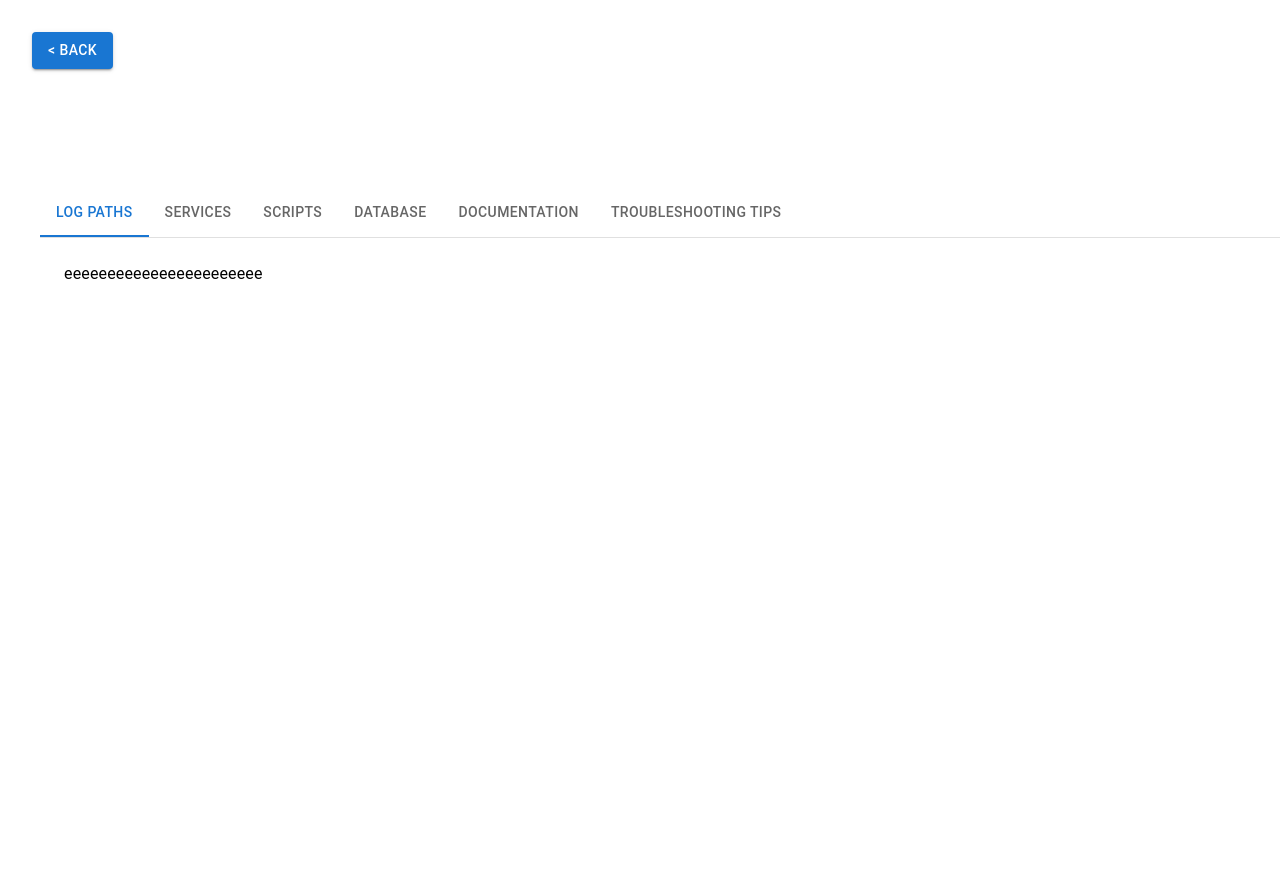
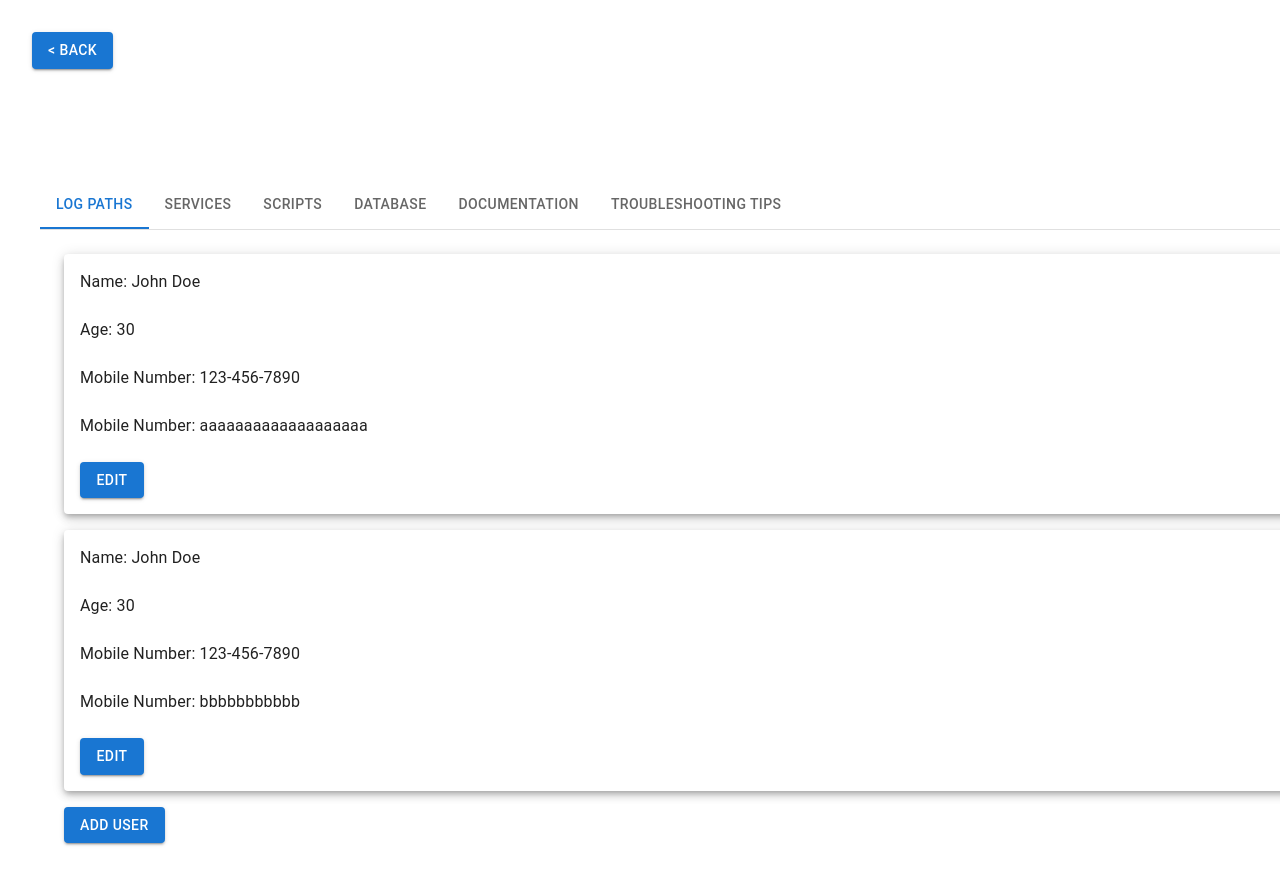
Before and after one commit to KAMADUSHKA/store-project, a React (Create React App) app: page /DigiBill in a window 1280 px wide. Shown: the top 884 px of the page. Before the commit the page ends 800 px from the top, so only its background shows below. Built offline with nearby package versions, Linux system fonts and the light colour scheme.

Commit message:
create tamplate for the table

```diff
--- a/src/Pages/DigiBill.js
+++ b/src/Pages/DigiBill.js
@@ -1,4 +1,4 @@
-import React from "react";
+import React, { useState } from "react";
 import Box from "@mui/material/Box";
 import Tab from "@mui/material/Tab";
 import TabContext from "@mui/lab/TabContext";
@@ -10,32 +10,73 @@ import MenuItem from "@mui/material/MenuItem";
 import FormControl from "@mui/material/FormControl";
 import Select from "@mui/material/Select";
 import { Navigate, useNavigate } from "react-router-dom";
-import { Button, Card, Grid, autocompleteClasses } from "@mui/material";
+import {
+  Button,
+  Card,
+  Grid,
+  Paper,
+  Typography,
+  autocompleteClasses,
+} from "@mui/material";
 import { FieldArray, Form, Formik } from "formik";
+
+const initialData = [
+  {
+    Service: "John Doe",
+    ServiceIp: 30,
+    ServerParth: "123-456-7890",
+    Discription: "aaaaaaaaaaaaaaaaaaa",
+  },
+  {
+    Service: "John Doe",
+    ServiceIp: 30,
+    ServerParth: "123-456-7890",
+    Discription: "bbbbbbbbbbb",
+  },
+];
 
 const logParth = [
   {
-    Service:'*******',
-    ServiceIp:'192.169.12.15',
-    ServerParth:'1111111111',
-    Discription:'aaaaaaaaaaaaaaaaaaa'
+    Service: "*******",
+    ServiceIp: "192.169.12.15",
+    ServerParth: "1111111111",
+    Discription: "aaaaaaaaaaaaaaaaaaa",
   },
   {
-    Service:'1*******',
-    ServiceIp:'192.169.12.15',
-    ServerParth:'22222222222',
-    Discription:'bbbbbbbbbbbb'
-  }
-]
+    Service: "1*******",
+    ServiceIp: "192.169.12.15",
+    ServerParth: "22222222222",
+    Discription: "bbbbbbbbbbbb",
+  },
+];
+
+const Services = [
+  {
+    ServiceName: "*******",
+    ServiceIp: "192.169.12.15",
+    ServerParth: "1111111111",
+    RelatedCommands: "aaaaaaaaaaaaaaaaaaa",
+  },
+  {
+    ServiceName: "1*******",
+    ServiceIp: "192.169.12.15",
+    ServerParth: "22222222222",
+    RelatedCommands: "bbbbbbbbbbbb",
+  },
+];
 
 export default function DigiBill() {
   const [value, setValue] = React.useState("1");
+  const [data, setData] = useState(initialData);
+  const [editIndex, setEditIndex] = useState(-1);
+  const [editUser, setEditUser] = useState({
+    Service: "",
+    ServiceIp: "",
+    ServerParth: "",
+    Discription: "",
+  });
 
   const Navigate = useNavigate();
-
-  const handleChange = (event, newValue) => {
-    setValue(newValue);
-  };
 
   const [docType, setDocType] = React.useState("");
 
@@ -49,6 +90,34 @@ export default function DigiBill() {
     setTruble(event.target.value);
   };
 
+  const handleEdit = (index) => {
+    setEditIndex(index);
+    setEditUser(data[index]);
+  };
+
+  const handleChange1 = (event, newValue) => {
+    setValue(newValue);
+}
+
+  const handleChange = (e,values) => {
+    setEditUser({ ...editUser, [e.target.name]: e.target.value });
+    const newData = [...data];
+    newData[editIndex] = editUser;
+    setData(newData);
+    setEditIndex(-1);
+    console.log(values);
+  };
+
+  const handleAdd = () => {
+    const newData = [...data, initialData];
+    setData(newData);
+  };
+
+  const handledata = (setFieldValue, name, e) => {
+    // setEditUser({ ...editUser, [e.target.name]: e.target.value });
+    setFieldValue(name, e)
+  };
+
   return (
     <Grid>
       <Button
@@ -60,15 +129,15 @@ export default function DigiBill() {
       >
         {" < "} back{" "}
       </Button>
-      <Grid container marginTop={4} spacing={2}>
-        <Grid item xs={12} >
-        <Grid container margin={5} >
-        <Grid  item xs={12} sm={12} md={12} lg={12} xl={12}>
-        <Box sx={{ maxwidth:'xs', typography: "body1" }} >
+      <Grid container marginTop={3} spacing={2}>
+        <Grid item xs={12}>
+          <Grid container margin={5}>
+            <Grid item xs={12} sm={12} md={12} lg={12} xl={12}>
+              <Box sx={{ maxwidth: "xs", typography: "body1" }} >
                 <TabContext value={value}>
                   <Box sx={{ borderBottom: 1, borderColor: "divider" }}>
                     <TabList
-                onChange={handleChange}
+                      onChange={handleChange1}
                       aria-label="lab API tabs example"
                     >
                       <Tab label="Log Paths" value="1" />
@@ -81,13 +150,111 @@ export default function DigiBill() {
                   </Box>
 
                   <TabPanel value="1">
-              <span>eeeeeeeeeeeeeeeeeeeeeee</span>
+                    <Formik
+                    enableReinitialize={true}
+                      initialValues={editUser}
+                      onSubmit={(values) => console.log(values)}
+                    >
+                      {({
+                        values,
+                        isSubmitting,
+                        handleBlur,
+                        handleChange,
+                        handleSubmit,
+                        isValid,
+                        setFieldValue,
+                      }) => (
+                        <Form>
+                          {data.map((user, index) => (
+                            <Paper
+                              key={index}
+                              elevation={5}
+                              style={{ padding: "16px", marginBottom: "16px" }}
+                            >
+                              {editIndex === index ? (
+                                <>
+                                  <TextField
+                                    name="Service"
+                                    label="Service"
+                                    value={values.Service}
+                                    onChange={handleChange}
+                                    onBlur={handleBlur}
+                                  />
+                                  <br />
+                                  <br />
+                                  <TextField
+                                    name="ServiceIp"
+                                    label="ServiceIp"
+                                    value={values.ServiceIp}
+                                    onChange={handleChange}
+                                  />
+                                  <br />
+                                  <br />
+                                  <TextField
+                                    name="ServerParth"
+                                    label="ServerParth"
+                                    value={values.ServerParth}
+                                    onChange={handleChange}
+                                  />
+                                  <br />
+                                  <br />
+                                  <TextField
+                                    name="Discription"
+                                    label="Discription"
+                                    value={values.Discription}
+                                    onChange={handleChange}
+                                  />
+                                  <br />
+                                  <br />
+                                  <Button
+                                    type="submit"
+                                    variant="contained"
+                                    color="primary"
+                                    onChange={handleChange}
+                                  >
+                                    Save
+                                  </Button>
+                                </>
+                              ) : (
+                                <>
+                                  <Typography variant="body1">
+                                    Name: {user.Service}
+                                  </Typography>
+                                  <br />
+                                  <Typography variant="body1">
+                                    Age: {user.ServiceIp}
+                                  </Typography>
+                                  <br />
+                                  <Typography variant="body1">
+                                    Mobile Number: {user.ServerParth}
+                                  </Typography>
+                                  <br />
+                                  <Typography variant="body1">
+                                    Mobile Number: {user.Discription}
+                                  </Typography>
+                                  <br />
+                                  <Button
+                                  type="button"
+                                    variant="contained"
+                                    color="primary"
+                                    onClick={() => handleEdit(index)}
+                                  >
+                                    Edit
+                                  </Button>
+                                </>
+                              )}
+                            </Paper>
+                          ))}
+                          <Button variant="contained" onClick={handleAdd}>
+                            Add User
+                          </Button>
+                        </Form>
+                      )}
+                    </Formik>
                   </TabPanel>
 
                   <TabPanel value="2">
-              <span>sssssssssssssssssssssssssss</span>
-              <br />
-              <br />
+                    <span>wdddddddddd</span>
                   </TabPanel>
 
                   <TabPanel value="3">
@@ -116,7 +283,8 @@ export default function DigiBill() {
                   </TabPanel>
                 </TabContext>
               </Box>
-        </Grid></Grid>
+            </Grid>
+          </Grid>
         </Grid>
       </Grid>
       <br />
```
Lines whose indentation alone changed are shown as unchanged.
